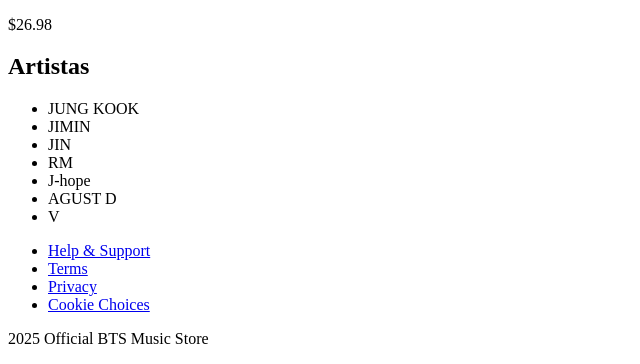
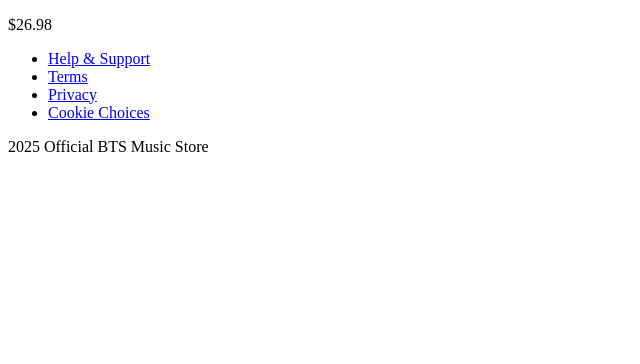
Before and after one commit to Sunsunev/tarea, a plain HTML site: page index.html in a window 1280 px wide. Shown: the part 464-828 px from the top of the page, without its empty margins (0-640 px from the left). After the commit the page ends 800 px from the top, so only its background shows below. Drawn offline with Linux system fonts and the light colour scheme.

Commit message:
index.html

```diff
--- a/index.html
+++ b/index.html
@@ -38,23 +38,7 @@
       <h3>Jin - Echo (II)</h3>
       <p class="price">$26.98</p>
     </article>
-    <!-- Más productos aquí -->
   </div>
-</section>
-
-<section id="artists">
-  <h2>Artistas</h2>
-  <ul class="artists-list">
-    <li>JUNG KOOK</li>
-    <li>JIMIN</li>
-    <li>JIN</li>
-    <li>RM</li>
-    <li>J‑hope</li>
-    <li>AGUST D</li>
-    <li>V</li>
-  </ul>
-</section>
-
 <footer>
   <ul class="footer-links">
     <li><a href="#">Help & Support</a></li>
```
